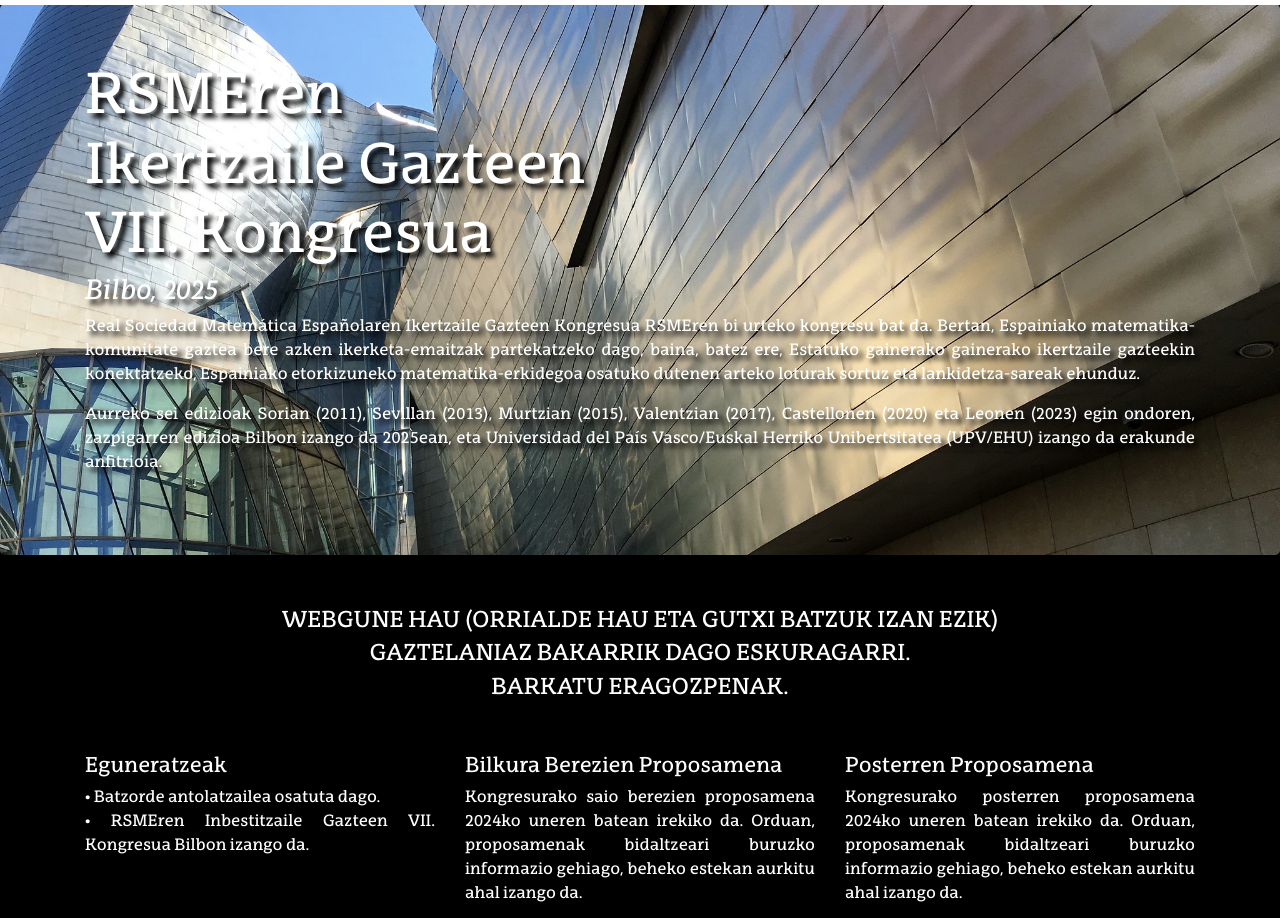
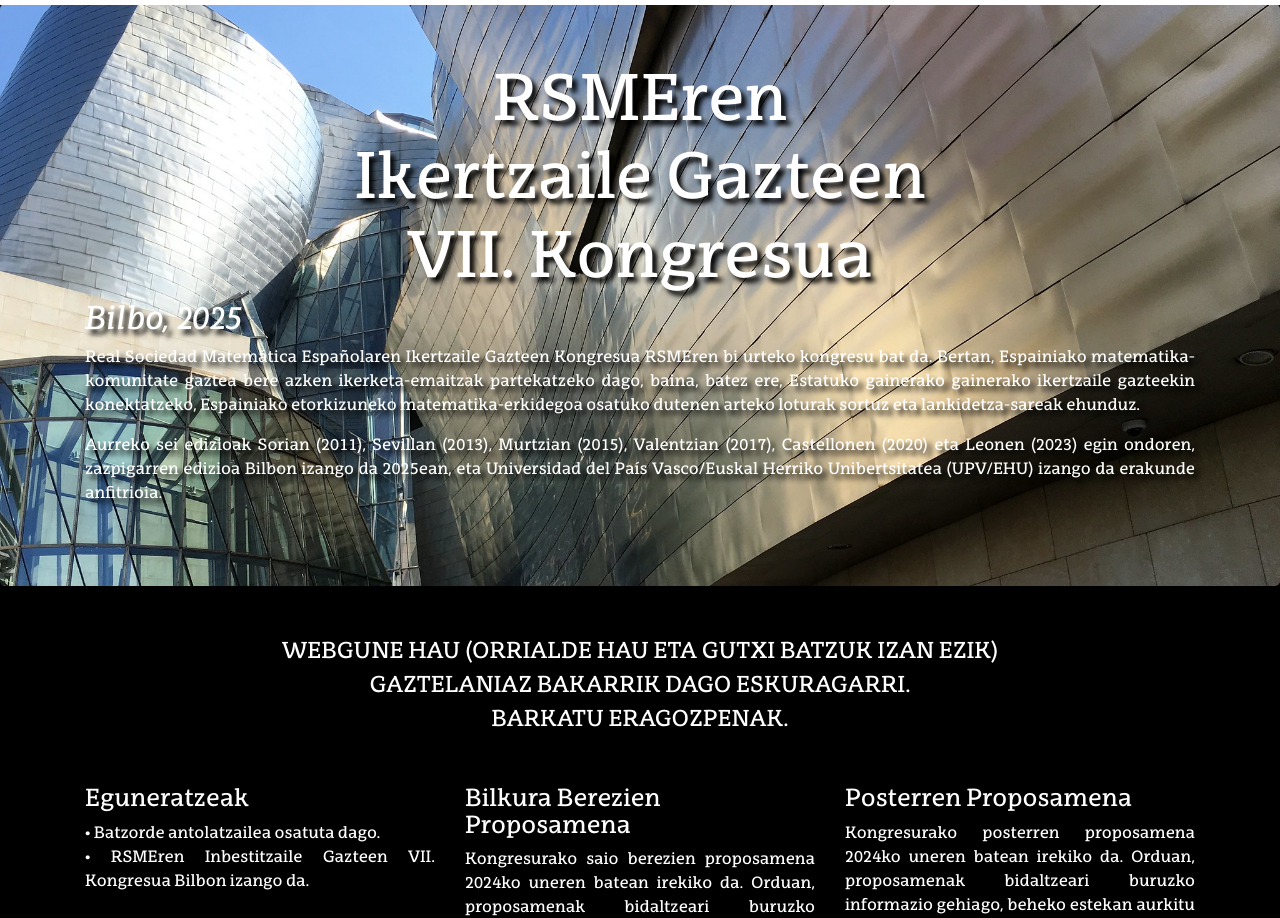
Before and after one commit to jovenesRSME2025/jovenesRSME2025.github.io, a plain HTML site: page index_eu.html in a window 1280 px wide. Shown: the part 63-981 px from the top of the page. Drawn offline with nearby package versions, Linux system fonts and the light colour scheme; some packages are replaced by stand-ins of ours; a script that the page names is missing.

Commit message:
Update style_eu.css

```diff
--- a/css/style_eu.css
+++ b/css/style_eu.css
@@ -81,17 +81,17 @@ footer {
 }
 
 h1 {
-  font-size:2.5em;
+  font-size:3em;
 }
-.jumbotron > h1 {
-  font-size:2.5em;
+.jumbotron > .container > h1 {
+  font-size:4em;
   text-align:center;
 }
 h2 {
-  font-size:1.7em;
+  font-size:2em;
 }
 h3 {
-  font-size:1.3em;
+  font-size:1.5em;
 }
 
 h4 {
```
